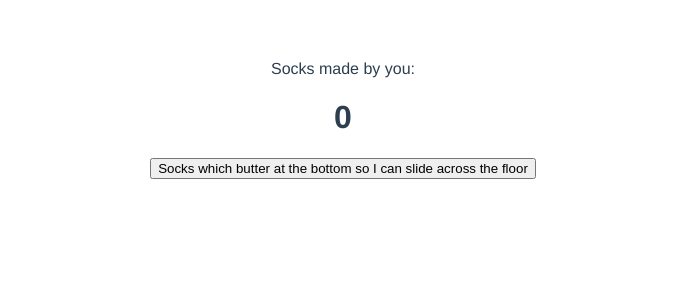
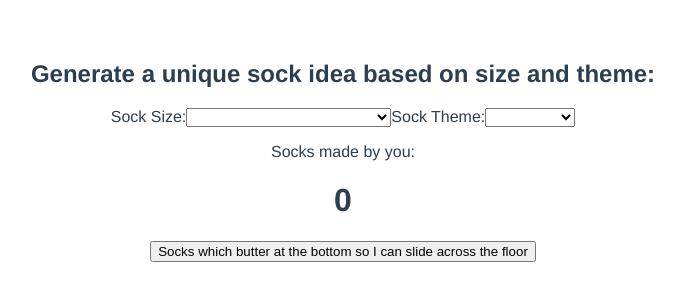
Before and after one commit to flippi321/sockify-frontend, a Vue app in the folder sockify/: page / in a window 1280 px wide. Shown: the top 300 px of the page, without its empty margins (297-981 px from the left). Built offline with nearby package versions, Linux system fonts and the light colour scheme.

Commit message:
Added dropdown menus

```diff
--- a/sockify/src/components/MainPage.vue
+++ b/sockify/src/components/MainPage.vue
@@ -1,5 +1,22 @@
 <template>
   <div>
+    <h2>Generate a unique sock idea based on size and theme:</h2>
+
+    <label for="sockSize">Sock Size:</label>
+    <select v-model="selectedSockSize" id="sockSize">
+      <option v-for="size in sockSize" :key="size" :value="size">
+        {{ size }}
+      </option>
+    </select>
+
+    <!-- Dropdown for sock themes -->
+    <label for="themes">Sock Theme:</label>
+    <select v-model="selectedTheme" id="themes">
+      <option v-for="theme in themes" :key="theme" :value="theme">
+        {{ theme }}
+      </option>
+    </select>
+
     <p>{{ msg }}</p>
     <h1> {{ count }} </h1>
     <button @click="handleButtonClick"> {{ text }}</button>
@@ -7,7 +24,7 @@
 </template>
 
 <script>
-import apiService from '../services/apiService.js';  // Update path accordingly
+import apiService from '../services/apiService.js';
 
 export default {
   props: ['msg'],
@@ -15,6 +32,8 @@ export default {
     return {
       count: 0,
       text: '',
+      selectedSockSize: '',  // For selected sock size
+      selectedTheme: '',     // For selected theme
       sockSize: [
         "Ankle Socks",
         "Crew Socks",
@@ -26,7 +45,6 @@ export default {
         "SCI-FI",
         "Steampunk",
         "Festive",
-        ""
       ],
       placeholders: [
         'Socks which butter at the bottom so I can slide across the floor',
```
